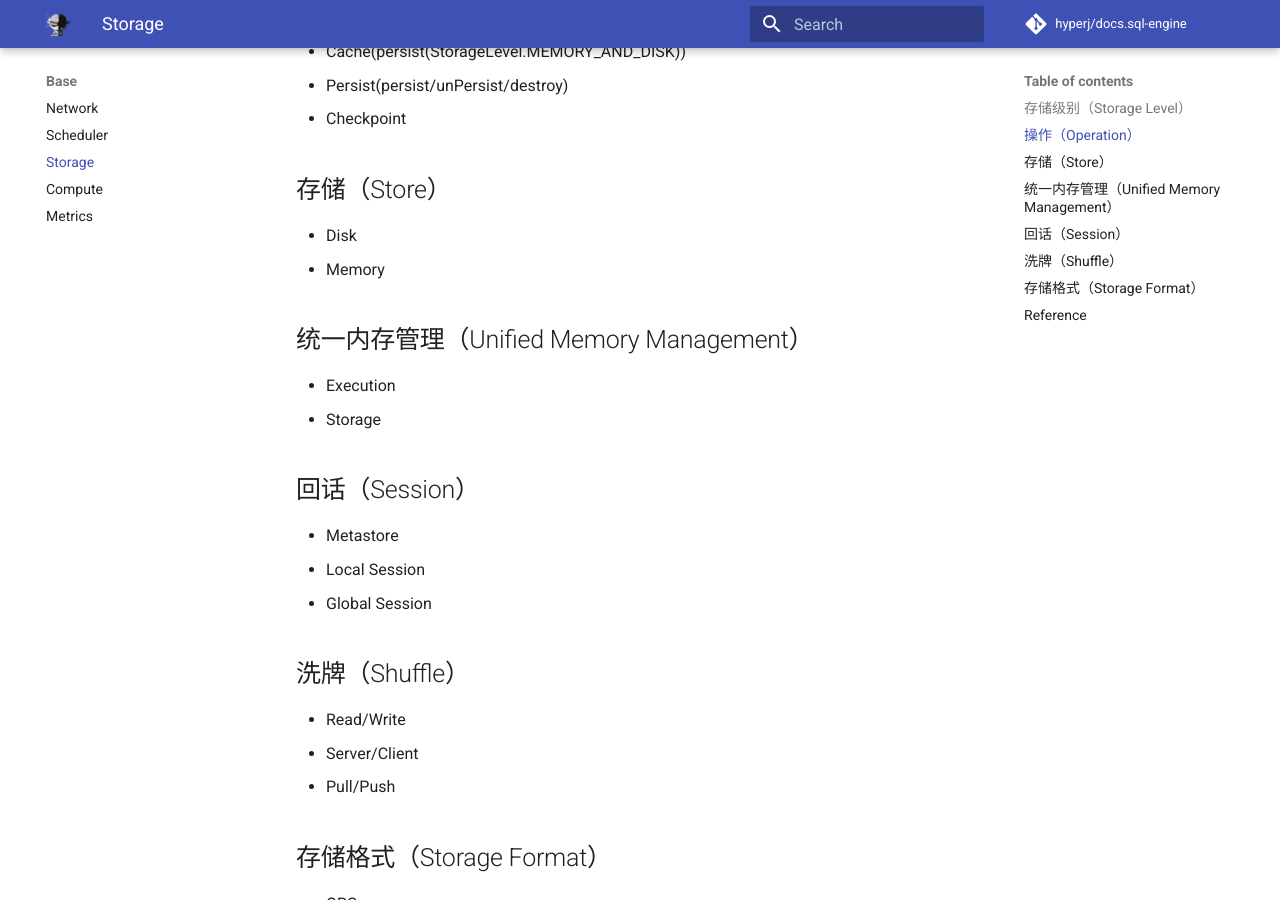
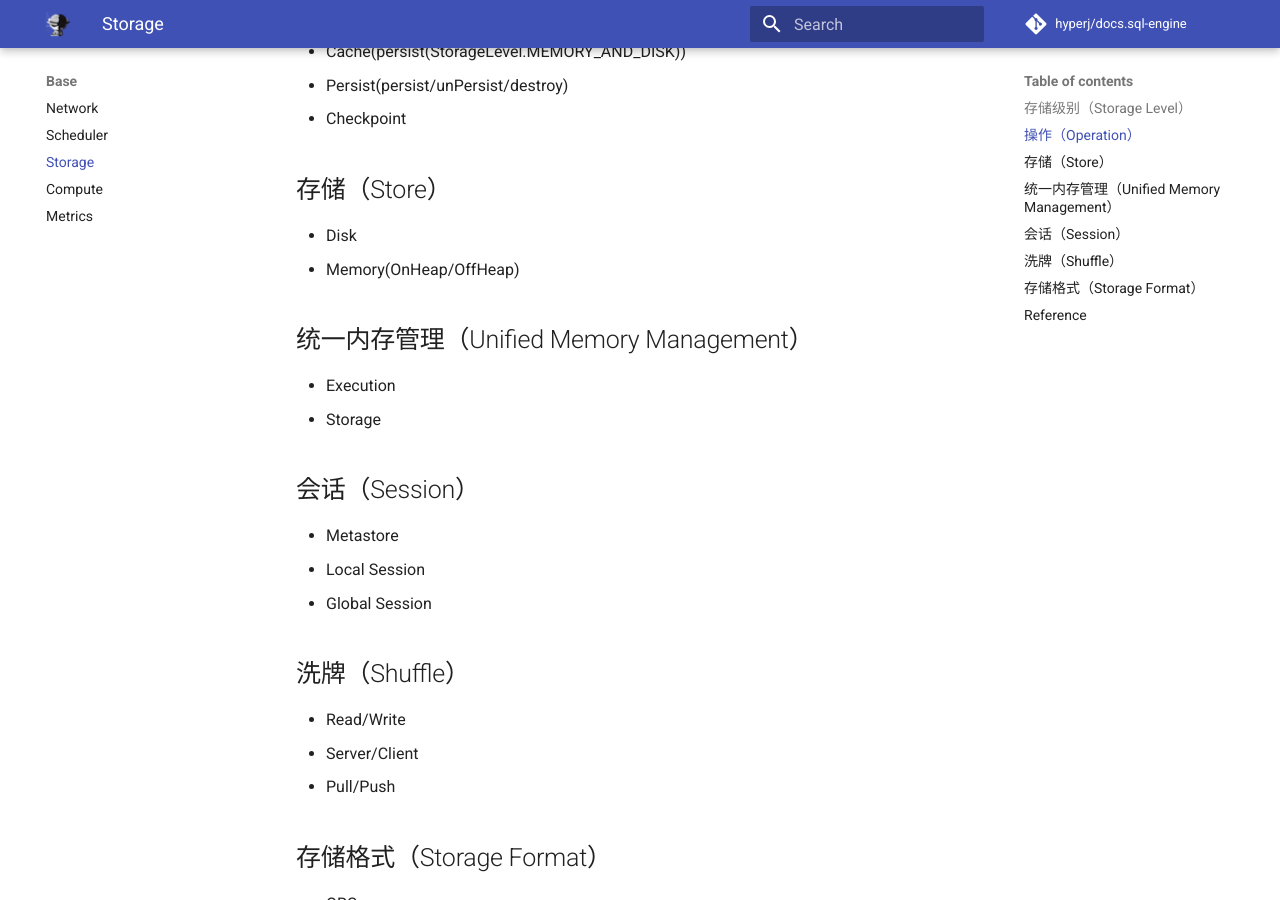
Before and after one commit to hyperj/note.sql-engine, an MkDocs documentation site: the page built from docs/storage.md, in a window 1280 px wide and 900 px high, scrolled down 532 px. Built offline with MkDocs 1.6.1 and Material for MkDocs 9.7.7, drawn with Linux system fonts in a browser that asks for light colours; comment, search, counter and statistics services are not loaded.

Commit message:
update pages

```diff
--- a/docs/storage.md
+++ b/docs/storage.md
@@ -19,14 +19,14 @@ LRU(Least Recently Used)
 ## 存储（Store）
 
 * Disk
-* Memory
+* Memory(OnHeap/OffHeap)
 
 ## 统一内存管理（Unified Memory Management）
 
 * Execution
 * Storage
 
-## 回话（Session）
+## 会话（Session）
 
 * Metastore
 * Local Session
```
